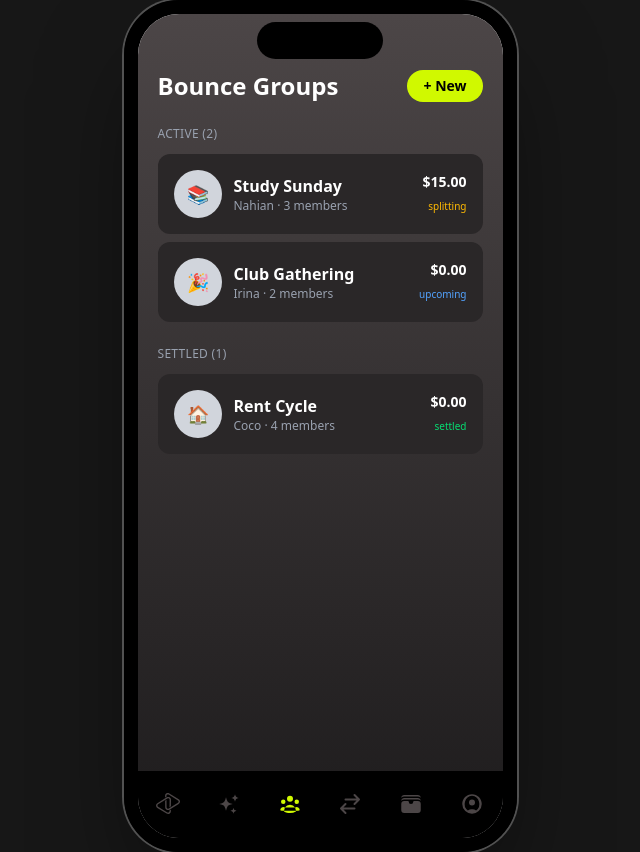
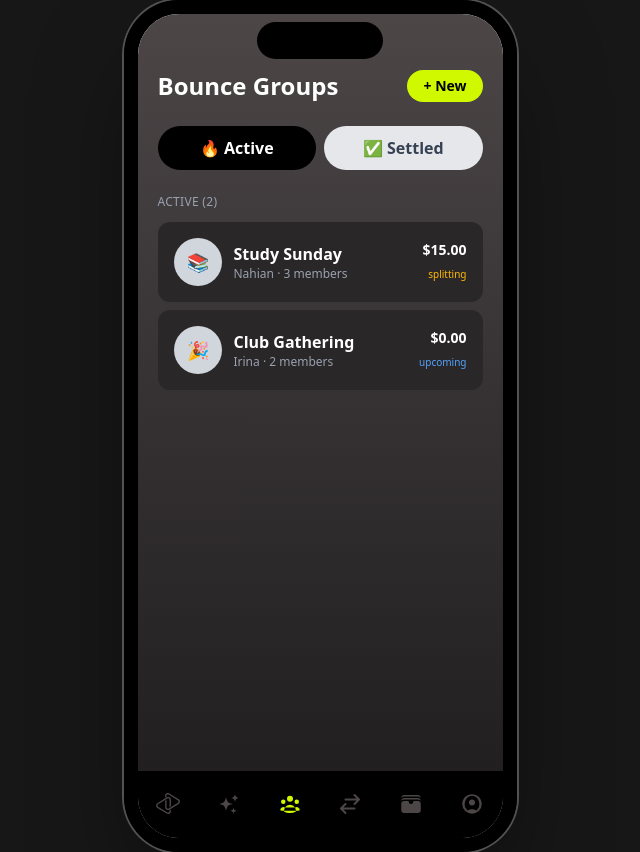
Before and after one commit to 0CocoWang0/bounce-me, a React (Vite) app: page /groups in a window 1280 px wide. Shown: the whole page, without its empty margins (320-960 px from the left). Built offline with nearby package versions, Linux system fonts and the light colour scheme.

Commit message:
Added toggle between settled and active event groups

```diff
--- a/src/data/mock.js
+++ b/src/data/mock.js
@@ -266,6 +266,108 @@ export const MOCK_EVENTS = [
       },
     ],
   },
+  {
+    id: "e5",
+    title: "New Year Party",
+    emoji: "🎊",
+    date: "2026-01-01",
+    time: "9:00 PM",
+    host: "u3",
+    rsvps: ["u1", "u2", "u3", "u4", "u5"],
+    totalCost: 350.0,
+    splits: [
+      { userId: "u1", amount: 70.0, paid: true },
+      { userId: "u2", amount: 70.0, paid: true },
+      { userId: "u3", amount: 70.0, paid: true },
+      { userId: "u4", amount: 70.0, paid: true },
+      { userId: "u5", amount: 70.0, paid: true },
+    ],
+    status: "settled",
+    expenses: [
+      {
+        id: "exp_ny1",
+        name: "Dinner",
+        emoji: "🍽️",
+        payer: "u3",
+        amount: 200.0,
+        time: "9:45 PM",
+      },
+      {
+        id: "exp_ny2",
+        name: "Champagne",
+        emoji: "🍾",
+        payer: "u4",
+        amount: 150.0,
+        time: "11:00 PM",
+      },
+    ],
+    moments: [
+      {
+        id: "m_ny1",
+        image: "https://images.unsplash.com/photo-1488646953014-85cb44e25828?w=800",
+        author: "u3",
+        timestamp: "2026-01-01 10:15 PM",
+        amount: 120
+      },
+      {
+        id: "m_ny2",
+        image: "https://images.unsplash.com/photo-1467810563316-b5476525c0f9?w=800",
+        author: "u1",
+        timestamp: "2026-01-01 11:45 PM",
+        amount: 80
+      }
+    ],
+  },
+  {
+    id: "e6",
+    title: "Winter Break Trip",
+    emoji: "✈️",
+    date: "2025-12-20",
+    time: "8:00 AM",
+    host: "u2",
+    rsvps: ["u1", "u2", "u3"],
+    totalCost: 900.0,
+    splits: [
+      { userId: "u1", amount: 300.0, paid: true },
+      { userId: "u2", amount: 300.0, paid: true },
+      { userId: "u3", amount: 300.0, paid: true },
+    ],
+    status: "settled",
+    expenses: [
+      {
+        id: "trip_n1",
+        name: "Chalet",
+        emoji: "🏠",
+        payer: "u2",
+        amount: 500.0,
+        time: "10:45 AM",
+      },
+      {
+        id: "trip_n2",
+        name: "Ski Passes",
+        emoji: "⛷️",
+        payer: "u3",
+        amount: 400.0,
+        time: "12:00 PM",
+      },
+    ],
+    moments: [
+      {
+        id: "m_trip1",
+        image: "https://images.unsplash.com/photo-1483721310020-03333e577078?w=800",
+        author: "u2",
+        timestamp: "2025-12-20 9:30 AM",
+        amount: 500
+      },
+      {
+        id: "m_trip2",
+        image: "https://images.unsplash.com/photo-1519681393784-d120267933ba?w=800",
+        author: "u1",
+        timestamp: "2025-12-21 1:00 PM",
+        amount: 250
+      },
+    ],
+  }
 ];
 
 // --- Transactions (matches Bounce's existing transaction screen) ---
--- a/src/pages/Groups.jsx
+++ b/src/pages/Groups.jsx
@@ -1,3 +1,4 @@
+import { useState } from "react";
 import { Link } from "react-router-dom";
 import { getUserById, CURRENT_USER } from "../data/mock";
 import { useEvents } from "../context/EventsContext";
@@ -27,13 +28,19 @@ function EventRow({ event }) {
           ${totalOwed > 0 ? totalOwed.toFixed(2) : "0.00"}
         </p>
         {event.status === "splitting" && (
-          <span className="text-[10px] text-amber-600 dark:text-amber-400">splitting</span>
+          <span className="text-[10px] text-amber-600 dark:text-amber-400">
+            splitting
+          </span>
         )}
         {event.status === "upcoming" && (
-          <span className="text-[10px] text-blue-600 dark:text-blue-400">upcoming</span>
+          <span className="text-[10px] text-blue-600 dark:text-blue-400">
+            upcoming
+          </span>
         )}
         {event.status === "settled" && (
-          <span className="text-[10px] text-green-600 dark:text-green-400">settled</span>
+          <span className="text-[10px] text-green-600 dark:text-green-400">
+            settled
+          </span>
         )}
       </div>
     </Link>
@@ -54,22 +61,26 @@ function Section({ title, count, children }) {
 
 export default function Groups() {
   const { events } = useEvents();
+  const [view, setView] = useState("active"); // "active" or "settled"
 
-  // Active: upcoming or splitting (but not pending for current user)
-  const active = events.filter(
+  // Filter events based on status
+  const activeEvents = events.filter(
     (e) => e.status === "upcoming" || e.status === "splitting"
   );
 
-  // Pending: current user has an unpaid split
-  const pending = events.filter((e) =>
-    e.splits.some((s) => s.userId === CURRENT_USER.id && !s.paid)
-  );
+  const settledEvents = events.filter((e) => e.status === "settled");
 
-  // Settled: fully settled
-  const settled = events.filter((e) => e.status === "settled");
+  // Pending: only relevant for active view
+  const pending =
+    view === "active"
+      ? activeEvents.filter(
+          (e) => e.splits.some((s) => s.userId === CURRENT_USER.id && !s.paid)
+        )
+      : [];
 
   return (
     <div className="px-5 pt-14">
+      {/* Header */}
       <div className="flex items-center justify-between mb-6">
         <h1 className="text-2xl font-bold dark:text-white">Bounce Groups</h1>
         <Link
@@ -80,12 +91,40 @@ export default function Groups() {
         </Link>
       </div>
 
-      <Section title="ACTIVE" count={active.length}>
-        {active.map((event) => (
+      {/* Toggle Buttons */}
+      <div className="flex gap-2 mb-6">
+        <button
+          onClick={() => setView("active")}
+          className={`flex-1 py-2.5 px-4 rounded-full font-semibold transition-colors ${
+            view === "active"
+              ? "bg-black text-white"
+              : "bg-gray-200 text-gray-700"
+          }`}
+        >
+          🔥 Active
+        </button>
+        <button
+          onClick={() => setView("settled")}
+          className={`flex-1 py-2.5 px-4 rounded-full font-semibold transition-colors ${
+            view === "settled"
+              ? "bg-black text-white"
+              : "bg-gray-200 text-gray-700"
+          }`}
+        >
+          ✅ Settled
+        </button>
+      </div>
+
+      {/* Active View */}
+      {view === "active" && (
+        <>
+          <Section title="ACTIVE" count={activeEvents.length}>
+            {activeEvents.map((event) => (
               <EventRow key={event.id} event={event} />
             ))}
           </Section>
 
+          {pending.length > 0 && (
             <Section title="Pending" count={pending.length}>
               {pending.map((event) => {
                 const userSplit = event.splits.find(
@@ -105,12 +144,18 @@ export default function Groups() {
                 );
               })}
             </Section>
+          )}
+        </>
+      )}
 
-      <Section title="Settled" count={settled.length}>
-        {settled.map((event) => (
+      {/* Settled View */}
+      {view === "settled" && (
+        <Section title="Settled" count={settledEvents.length}>
+          {settledEvents.map((event) => (
             <EventRow key={event.id} event={event} />
           ))}
         </Section>
+      )}
     </div>
   );
 }
```
Lines whose indentation alone changed are shown as unchanged.
